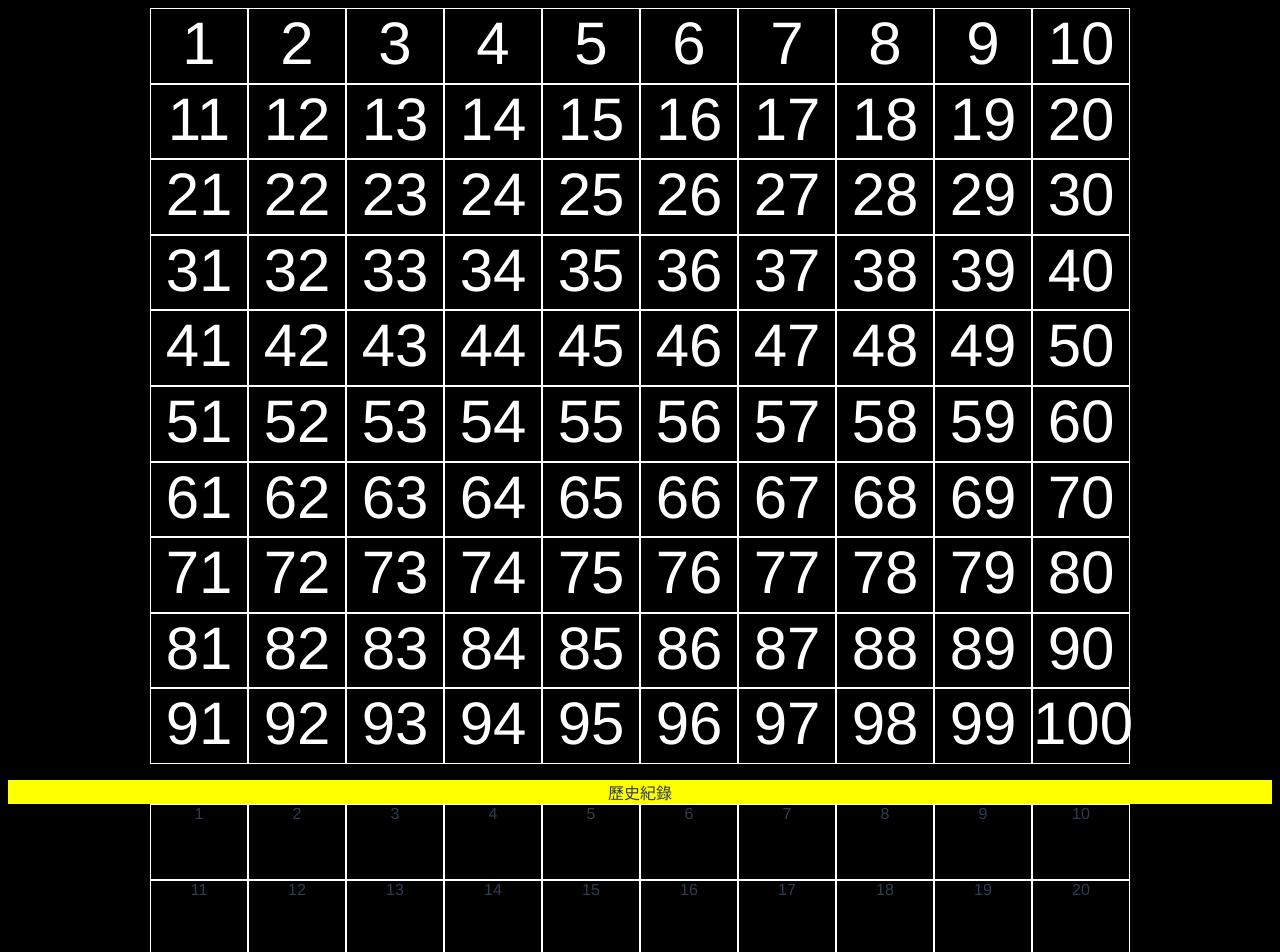
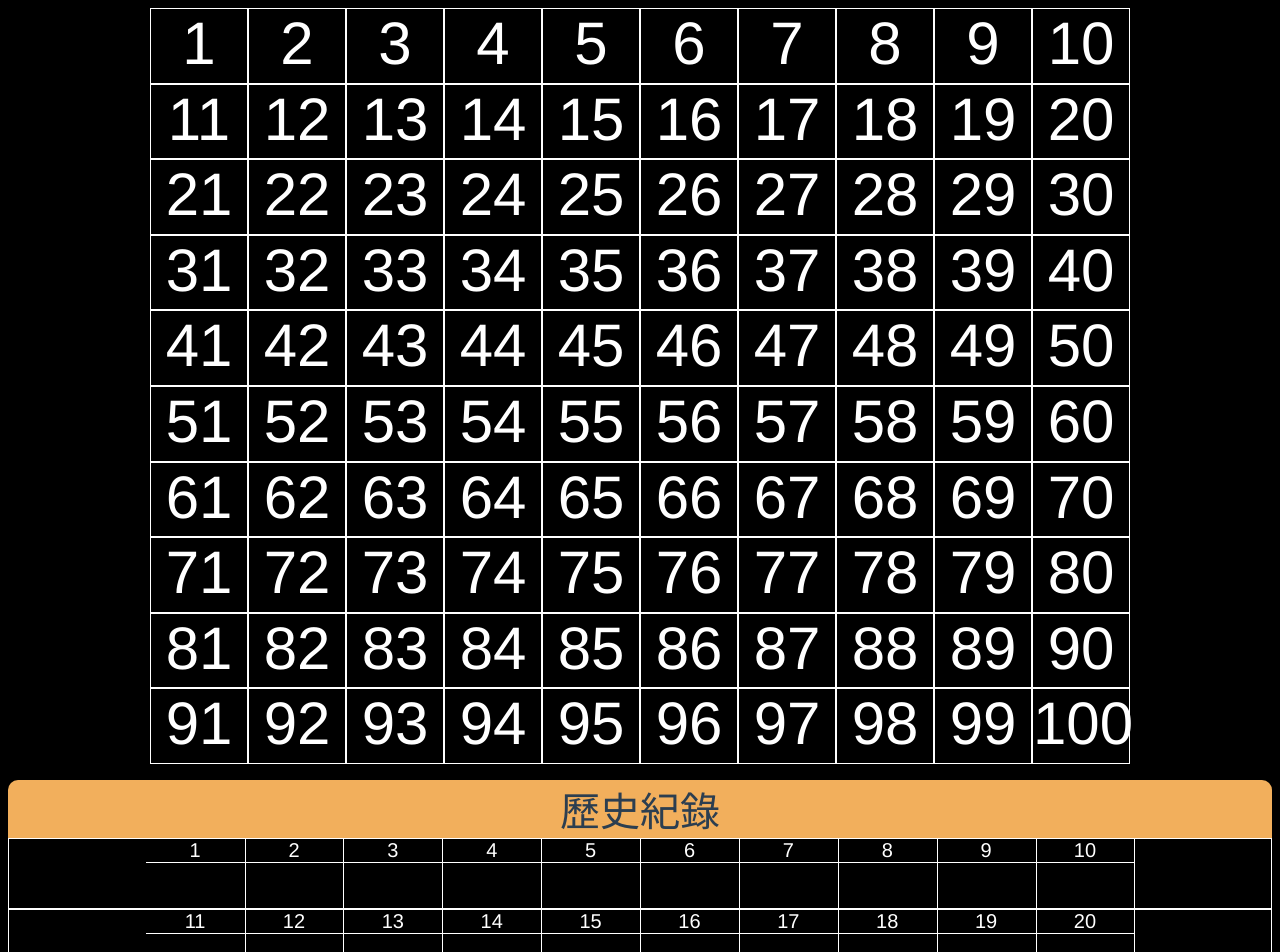
Before and after one commit to kodakjerec/chanyunbingo2019, a Vue app: page /#/ in a window 1280 px wide. Shown: the top 952 px of the page. Built offline with nearby package versions, Linux system fonts and the light colour scheme.

Commit message:
v2完成排版

```diff
--- a/src/views/bingo2.vue
+++ b/src/views/bingo2.vue
@@ -13,10 +13,15 @@
                 <span>歷史紀錄</span>
             </div>
             <div class="box-body">
-                <div v-for="i in 10" :key="i">
-                    <div v-for="j in 10" :key="j" class="box-body-row">
-                        <span class="box-body-columnHead">{{10*(i-1)+j}}</span>
-                        <span class="box-body-item">{{history[10*(i-1)+j-1]}}</span>
+                <div v-for="i in 10" :key="i" class="box-body-row">
+                    <div v-for="j in 10" :key="j" class="box-body-column">
+                        <div class="box-body-columnHead">
+                            <span>{{10*(i-1)+j}}</span>
+                        </div>
+                        <div class="box-body-item">
+                            <span v-if="history[10*(i-1)+j-1] !== undefined">{{history[10*(i-1)+j-1]}}</span>
+                            <span v-else class="blackWord">{{'_'}}</span>
+                        </div>
                     </div>
                 </div>
             </div>
@@ -32,8 +37,15 @@ export default {
   name: 'bingo2',
   data () {
     return {
-      history: []
+      history: [],
+      lastKnownKeyDownIndex: 0
     }
+  },
+  created () {
+    window.addEventListener('keyup', this.handleKeyDown)
+  },
+  destroyed () {
+    window.removeEventListener('keyup', this.handleKeyDown)
   },
   mounted () {
     // 歷史紀錄儲存至localStorage
@@ -65,6 +77,37 @@ export default {
     // 重新開始
     reset: function () {
       this.history = []
+    },
+    // 鍵盤偵測
+    handleKeyDown: function (event) {
+      console.log(event)
+      switch (event.keyCode) {
+        case 37: // ArrowLeft
+        case 38: // keyUp
+
+          if (this.lastKnownKeyDownIndex > 0) {
+            this.lastKnownKeyDownIndex -= 1
+          }
+          break
+        case 39: // ArrowRight
+        case 40: // keyDown
+          if (this.lastKnownKeyDownIndex < 2) {
+            this.lastKnownKeyDownIndex += 1
+          }
+          break
+      }
+
+      switch (this.lastKnownKeyDownIndex) {
+        case 0:
+          window.scrollTo(0, 0)
+          break
+        case 1:
+          window.scrollTo(0, 770)
+          break
+        default:
+          window.scrollTo(0, 1000)
+          break
+      }
     }
   }
 }
@@ -79,41 +122,65 @@ export default {
         span {
             color:white;
             font-size: 60px;
+            -webkit-user-select: none;
+            -moz-user-select: none;
+            -ms-user-select: none;
+            -o-user-select: none;
+            user-select: none;
         }
     }
 
     .buttonClicked {
-        background-color: red
+        background-color: #F24B4B;
     }
 }
 .box-card {
     .box-head {
-        background-color: yellow;
+        background-color: #F2AF5C;
+        border-radius: 10px 10px 0px 0px;
+        span{
+            font-size: 40px;
+        }
     }
     .box-body{
         .box-body-row {
-            display: inline-block;
-            height: 4.6em;
-            width: 6em;
             border: 1px white solid;
         }
-        .box-body-columnHead{
+        .box-body-column {
+            display: inline-block;
+            height: 4.3em;
+            width: 6.18em;
+        }
+        .box-body-columnHead {
+            color: white;
+            width: inherit;
+            font-size: 20px;
+            border-bottom: 1px white solid;
+            border-right: 1px white solid;
+        }
+        .box-body-item {
+            width: inherit;
+            color:white;
+            font-size: 40px;
+            border-right: 1px white solid;
 
+            .blackWord {
+                color:black;
+            }
         }
     }
 }
 .button{
-    border: 1px gray solid;
     height: 3em;
-    background-color: gray;
+    background-color: #733030;
     margin-top: 1em;
     border-radius: 10px;
+    color: #F2AF5C;
     span{
-        color: black;
         font-size: 40px;
     }
     &:hover{
-        background-color: lightslategray
+        background-color: #F2785C
     }
 }
 </style>
```
